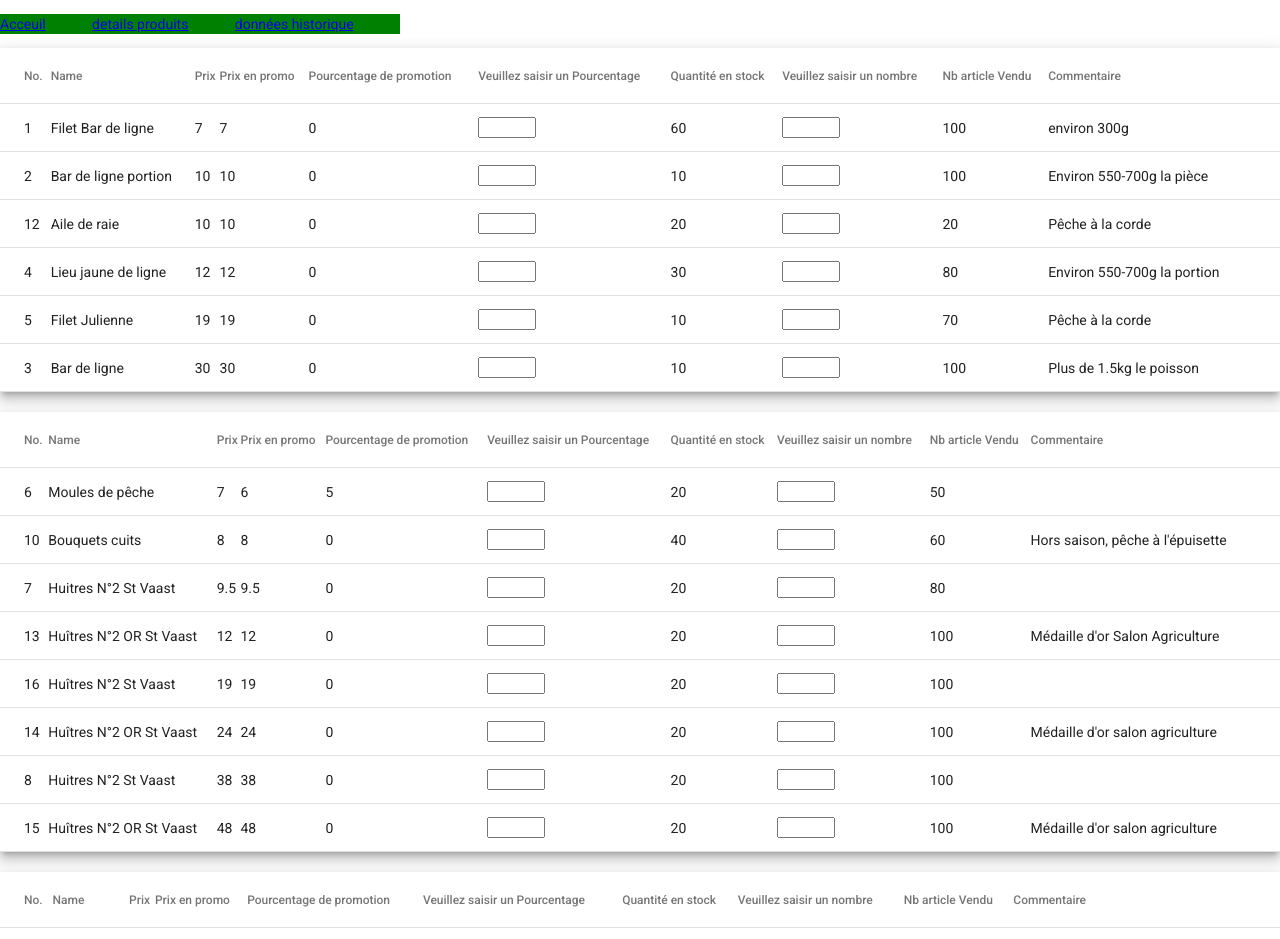
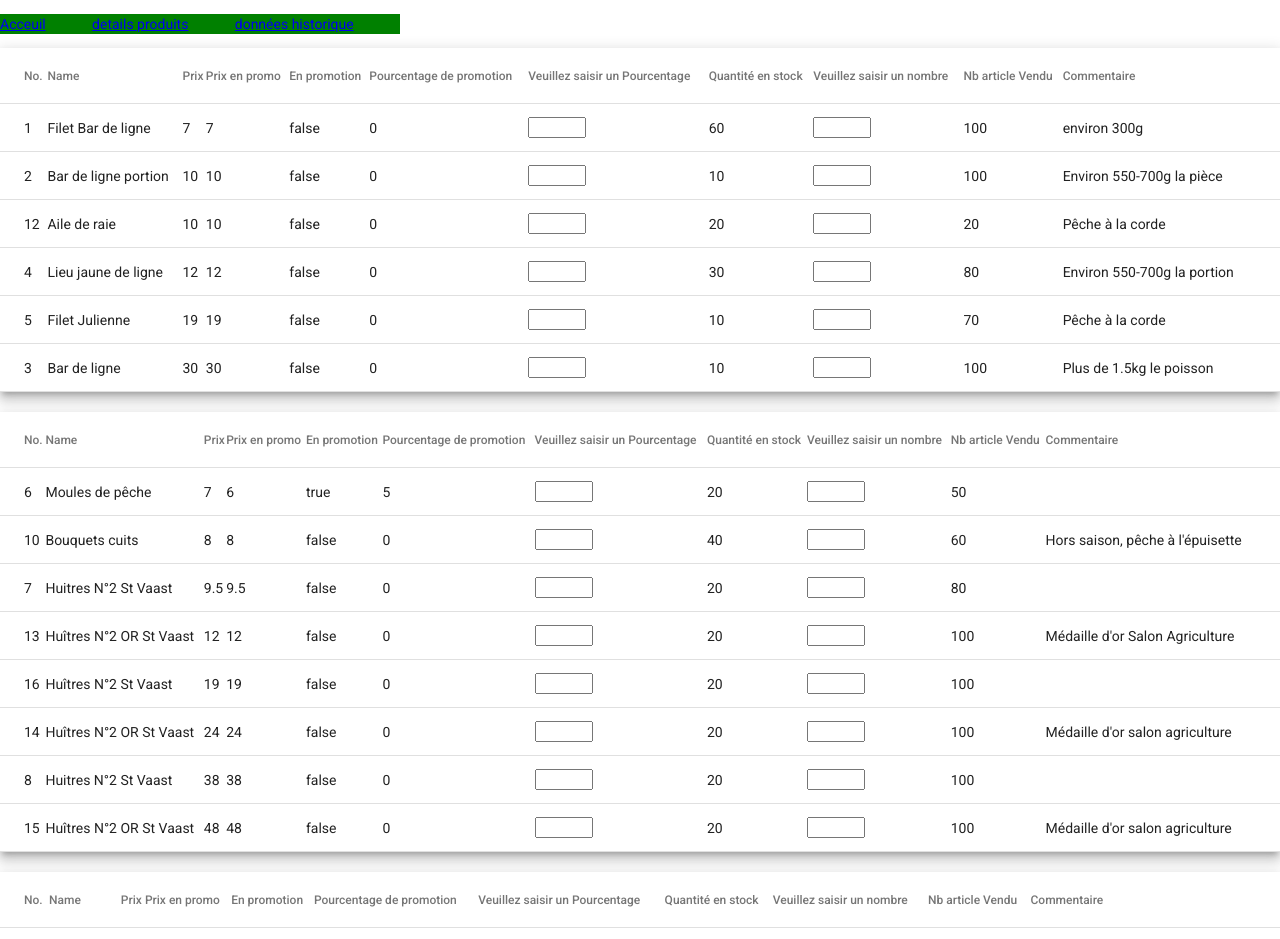
Before and after one commit to HugoMendes16/tib, an Angular app: page /details-produits in a window 1280 px wide. Shown: the top 939 px of the page. Built offline with nearby package versions, Linux system fonts and the light colour scheme.

Commit message:
ajout colonne en promo

```diff
--- a/src/app/pages/details-produits/details-produits.component.html
+++ b/src/app/pages/details-produits/details-produits.component.html
@@ -24,10 +24,10 @@
       <td mat-cell *matCellDef="let element"> {{element.price_on_sale}} </td>
     </ng-container>
 
-    <!-- <ng-container matColumnDef="unit">
-      <th mat-header-cell *matHeaderCellDef> unit </th>
-      <td mat-cell *matCellDef="let element"> {{element.unit}} </td>
-    </ng-container> -->
+    <ng-container matColumnDef="En promotion">
+      <th mat-header-cell *matHeaderCellDef> En promotion </th>
+      <td mat-cell *matCellDef="let element"> {{element.sale}} </td>
+    </ng-container>
 
      <ng-container matColumnDef="% Promo">
       <th mat-header-cell *matHeaderCellDef> Pourcentage de promotion </th>
@@ -63,6 +63,7 @@
       <td mat-cell *matCellDef="let element"> {{element.comments}} </td>
     </ng-container>
 
+
     <tr mat-header-row *matHeaderRowDef="displayedColumns"></tr>
     <tr mat-row *matRowDef="let row; columns: displayedColumns;"></tr>
   </table>
@@ -92,6 +93,12 @@
     <th mat-header-cell *matHeaderCellDef> Prix en promo </th>
     <td mat-cell *matCellDef="let element"> {{element.price_on_sale}} </td>
   </ng-container>
+
+  <ng-container matColumnDef="En promotion">
+    <th mat-header-cell *matHeaderCellDef> En promotion </th>
+    <td mat-cell *matCellDef="let element"> {{element.sale}} </td>
+  </ng-container>
+
 
    <ng-container matColumnDef="% Promo">
     <th mat-header-cell *matHeaderCellDef> Pourcentage de promotion </th>
@@ -161,6 +168,11 @@
     <td mat-cell *matCellDef="let element"> {{element.price_on_sale}} </td>
   </ng-container>
 
+  <ng-container matColumnDef="En promotion">
+    <th mat-header-cell *matHeaderCellDef> En promotion </th>
+    <td mat-cell *matCellDef="let element"> {{element.sale}} </td>
+  </ng-container>
+
    <ng-container matColumnDef="% Promo">
     <th mat-header-cell *matHeaderCellDef> Pourcentage de promotion </th>
     <td mat-cell *matCellDef="let element">{{element.discount}}
--- a/src/app/pages/details-produits/details-produits.component.ts
+++ b/src/app/pages/details-produits/details-produits.component.ts
@@ -11,7 +11,7 @@
 
 export class DetailsProduitsComponent implements OnInit {
 
-  displayedColumns: string[] = ['id', 'Nom', 'Prix', 'Prix en promo','% Promo','Saisie Promo','Quantité en stock', 'Saisie Stock', 'Nb Article Vendu','Commentaire'];
+  displayedColumns: string[] = ['id', 'Nom', 'Prix', 'Prix en promo','En promotion','% Promo','Saisie Promo','Quantité en stock', 'Saisie Stock', 'Nb Article Vendu','Commentaire'];
   listeProduits: Product[] = [];
   dataSource0: Product[] = [];
   dataSource1: Product[] = [];
```
